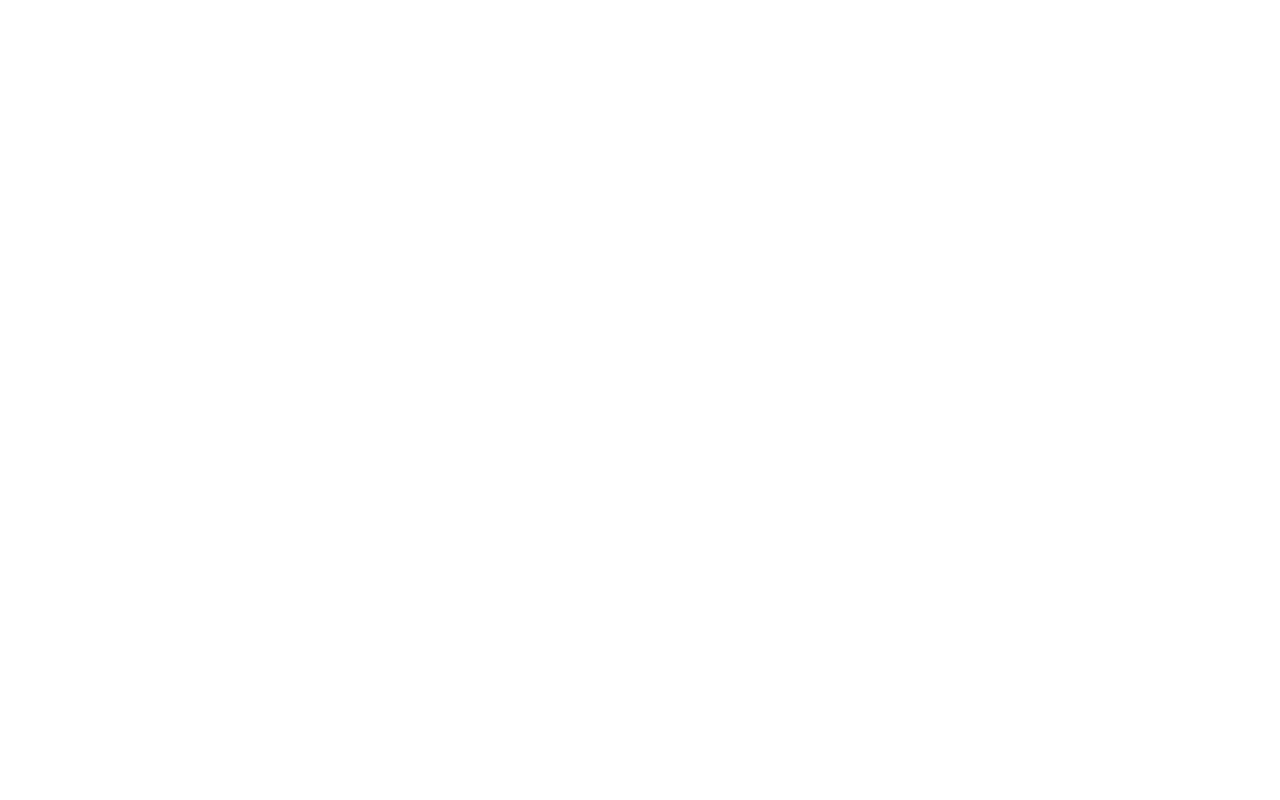
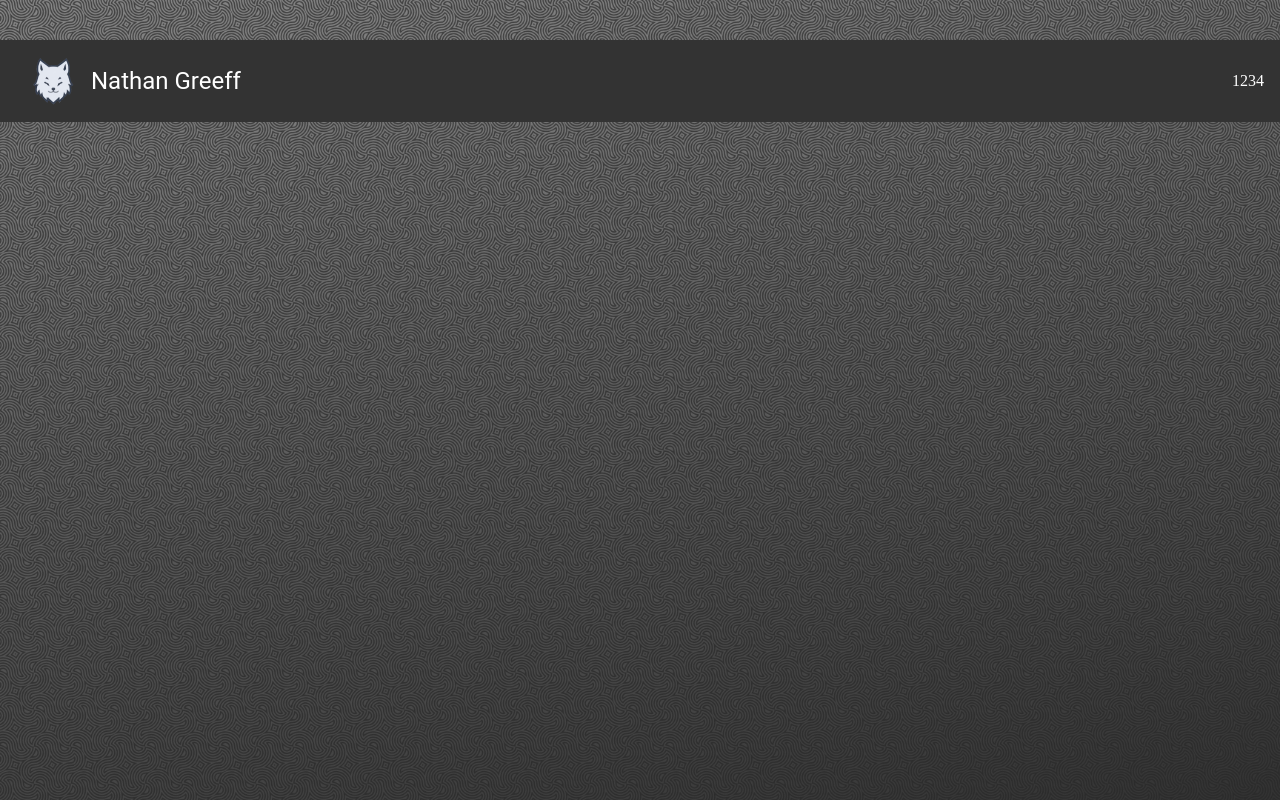
Before and after one commit to NateGreeff/My-Web-Portfolio, a plain HTML site: page index.html in a window 1280 px wide. Drawn offline with Linux system fonts and the light colour scheme.

Commit message:
Set background, and started Navigation-bar

```diff
--- a/assets/css/style.css
+++ b/assets/css/style.css
@@ -0,0 +1,45 @@
+/* Variables  */
+:root {
+  --primary-color: #555;
+  --primary-color-light: #888;
+  --primary-color-dark: #333;
+  --primary-color-text: #ffffff;
+}
+
+/* Global  */
+body {
+  background: url("../img/background.png"), linear-gradient(350deg,#333,#888);
+  background-attachment: fixed;
+  background-size: cover;
+  color: var(--primary-color-text);
+}
+
+/* Header  */
+header {
+  margin-top: 5vh;
+  background-color: var(--primary-color-dark);
+  color: var(--primary-color-text);
+  padding: 1rem;
+}
+
+nav {
+  display: flex;
+  justify-content: start;
+  align-items: center;
+}
+
+nav img {
+  margin: 0 1rem;
+}
+
+nav h2 {
+  margin: 0;
+  font: 1.5rem 'Roboto', sans-serif;
+}
+
+nav ul {
+  display: flex;
+  list-style: none;
+  margin-left: auto;
+  padding: 0;
+}
--- a/index.html
+++ b/index.html
@@ -1,13 +1,31 @@
 <!DOCTYPE html>
 <html lang="en">
+
 <head>
     <meta charset="UTF-8">
     <meta name="viewport" content="width=device-width, initial-scale=1.0">
     <title>Nathan's Portfolio</title>
     <link rel="stylesheet" href="./assets/css/reset.css">
     <link rel="stylesheet" href="./assets/css/style.css">
+    <link rel="icon" href="./assets/img/Wolf-icon.png">
 </head>
+
 <body>
+    <header>
+        <nav>
+            <img src="./assets/img/Wolf-icon.png" alt="">
+            <h2>Nathan Greeff</h2>
+            <ul>
+                <li>1</li>
+                <li>2</li>
+                <li>3</li>
+                <li>4</li>
+            </ul>
+        </nav>
+    </header>
+    <main>
 
+    </main>
 </body>
+
 </html>
```
Also changed, not shown: assets/img/Wolf-icon.png (added), assets/img/background.png (added).
